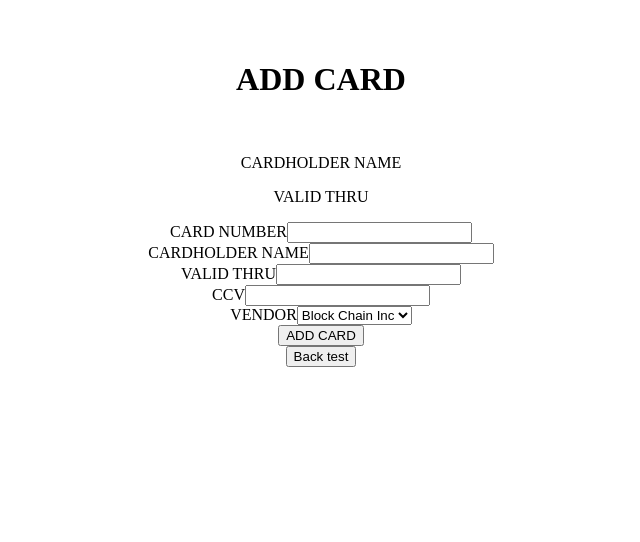
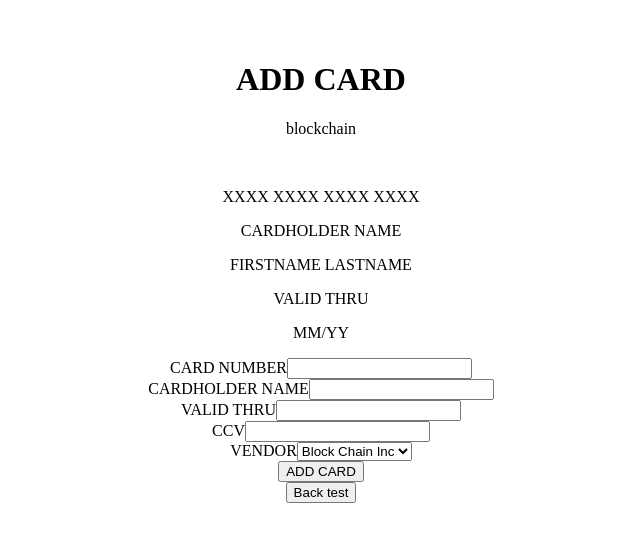
Before and after one commit to cozyhorse/JS2023_SuperGuardians_E-Wallet, a React (Vite) app: page /addcard in a window 1280 px wide. Shown: the top 542 px of the page, without its empty margins (319-959 px from the left). Built offline with nearby package versions, Linux system fonts and the light colour scheme; a web font is replaced by a local one.

Commit message:
placeholder

```diff
--- a/src/components/Form/Form.tsx
+++ b/src/components/Form/Form.tsx
@@ -34,6 +34,8 @@ const Form = () => {
             type="text"
             value={formData.cardnumber}
             onChange={handleChange}
+            inputMode="numeric"
+            pattern="[0-9\s]{13,19}"
           />
         </section>
         <section>
@@ -42,6 +44,7 @@ const Form = () => {
             id="cardholder"
             name="cardholder"
             type="text"
+            pattern="^[A-Za-z\s]*$"
             value={formData.cardholder}
             onChange={handleChange}
           />
--- a/src/pages/AddCard.tsx
+++ b/src/pages/AddCard.tsx
@@ -1,12 +1,23 @@
 import Form from "../components/Form/Form";
 import BackButton from "../components/Button/BackButton";
 import Card from "../components/Card/Card.tsx";
+const placeholderData = [
+  {
+    cardnumber: "XXXX XXXX XXXX XXXX",
+    cardholder: "FIRSTNAME LASTNAME",
+    date: "MM/YY",
+    vendor: "blockchain",
+  },
+];
 
 const AddCard = () => {
+  const placeholder = placeholderData.map(({cardnumber, cardholder, date, vendor}) => (
+    <Card key={cardnumber} id={cardnumber} cardnumber={cardnumber} cardholder={cardholder} vendor={vendor} date={date} />
+  ))
   return (
     <>
       <h1>ADD CARD</h1>
-      <Card />
+      {placeholder}
       <Form />
       <BackButton />
     </>
```
